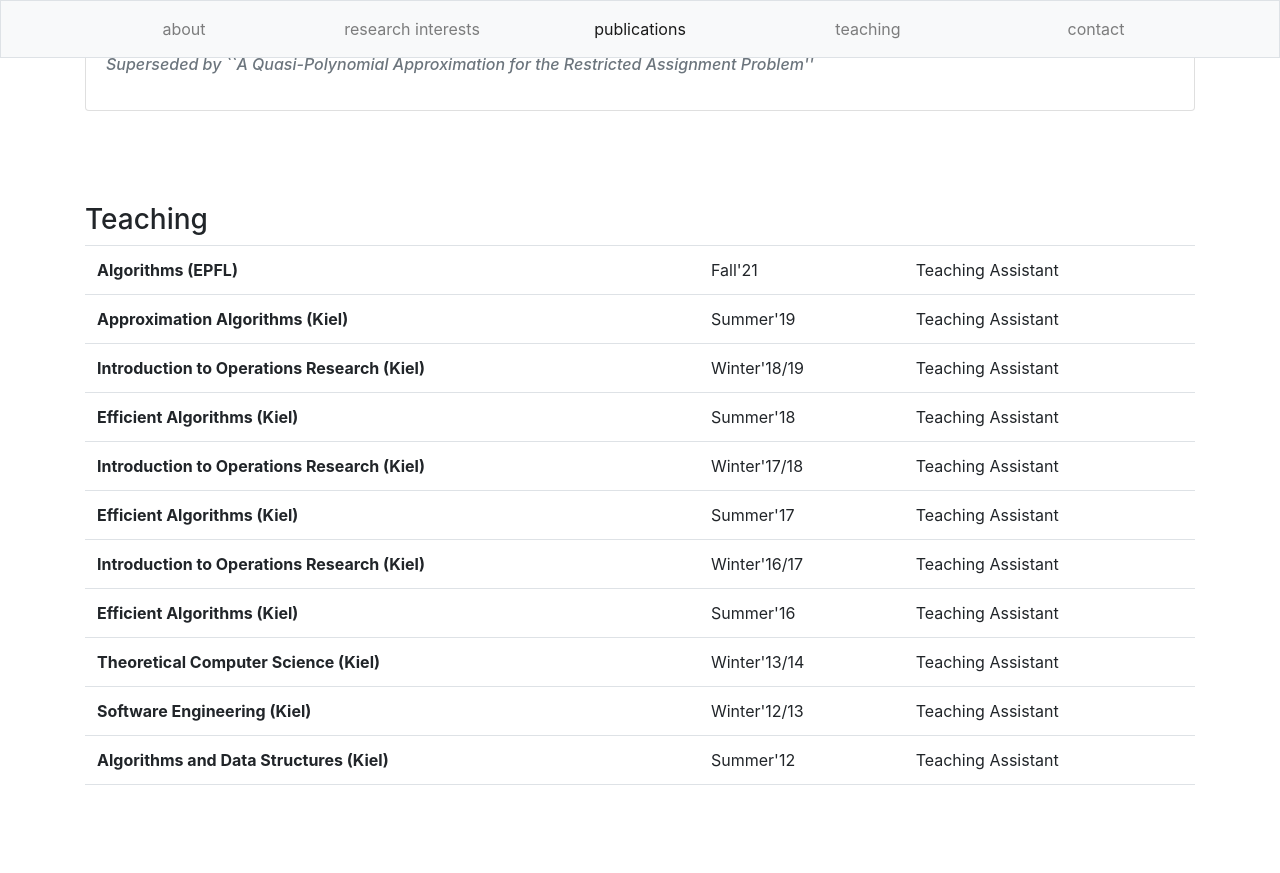
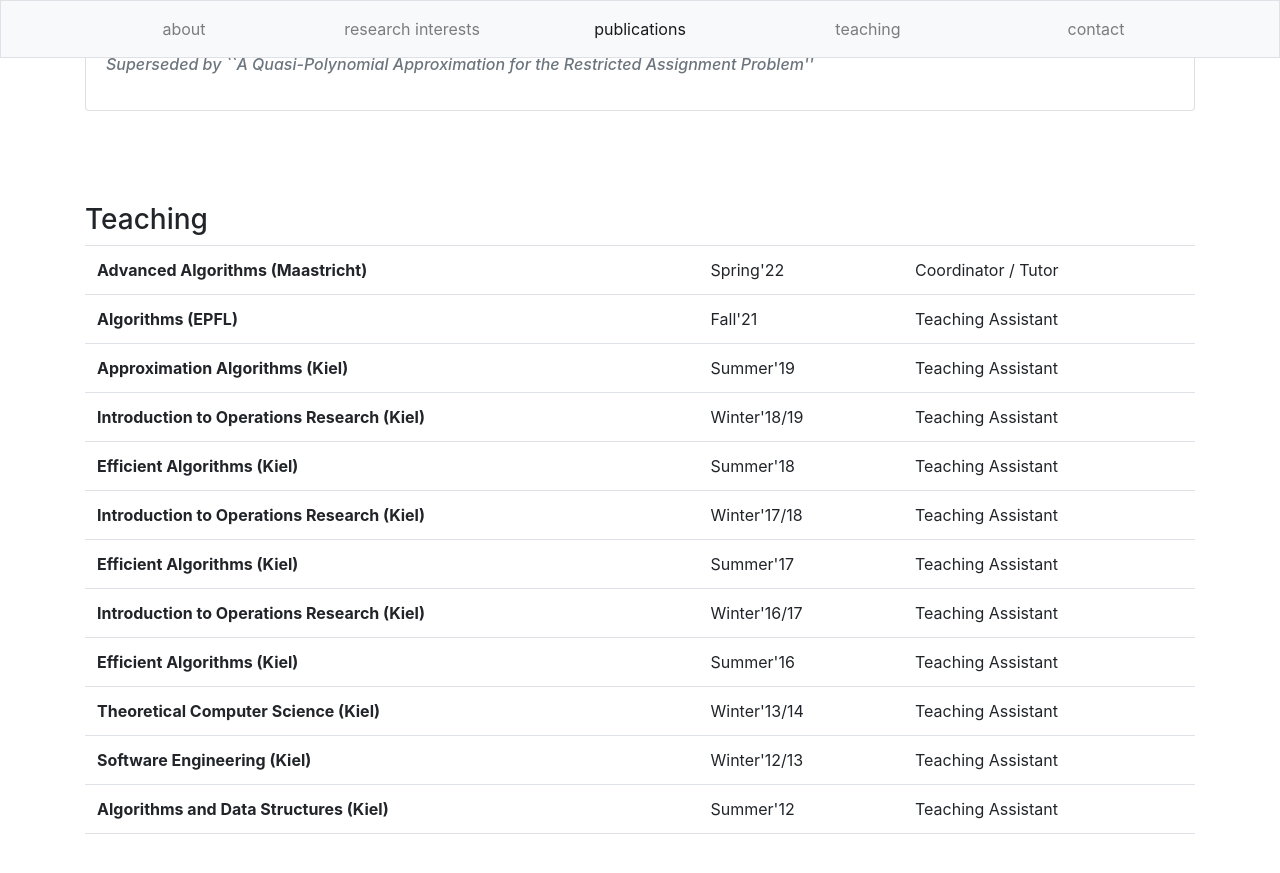
Before and after one commit to larsrohwedder/larsrohwedder.github.io, a Jekyll site: the page built from index.html, in a window 1280 px wide and 900 px high, scrolled down 5126 px. Shown: the top 873 px of the window. Built offline with Jekyll 4.4.1, drawn with Linux system fonts in a browser that asks for light colours.

Commit message:
Update teaching.yml

```diff
--- a/_data/teaching.yml
+++ b/_data/teaching.yml
@@ -1,3 +1,8 @@
+- time: "Spring'22"
+  role: "Coordinator / Tutor"
+  lecture: "Advanced Algorithms (Maastricht)"
+  translation: "Advanced Algorithms (Maastricht)"
+
 - time: "Fall'21"
   role: "Teaching Assistant"
   lecture: "Algorithms (EPFL)"
```
